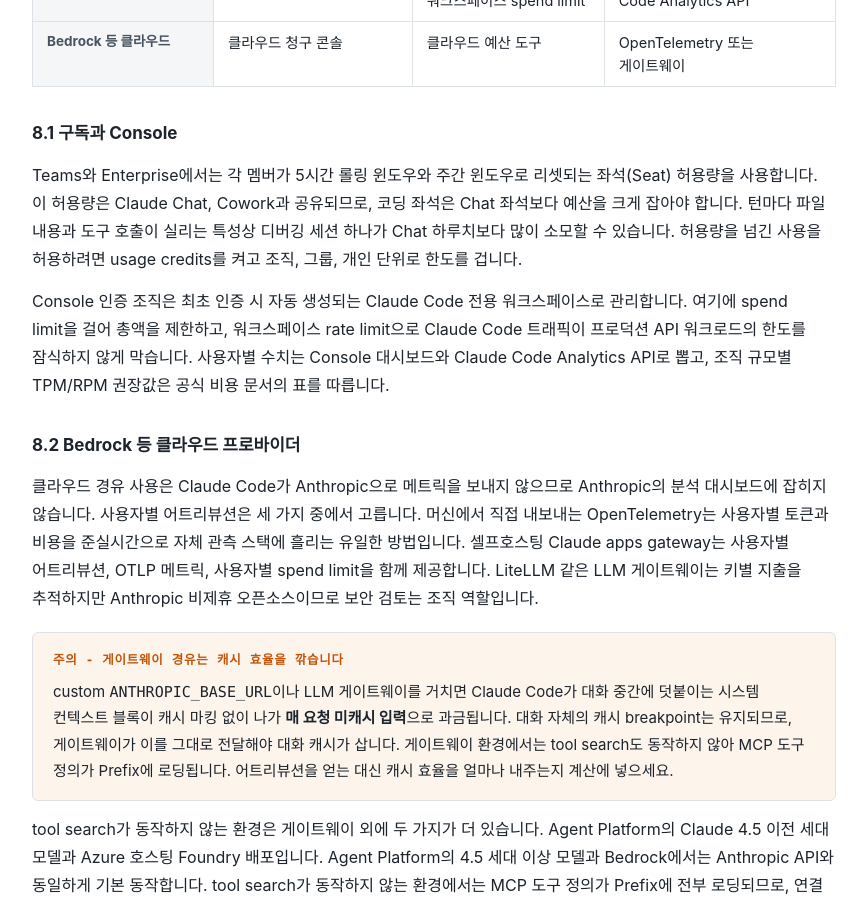
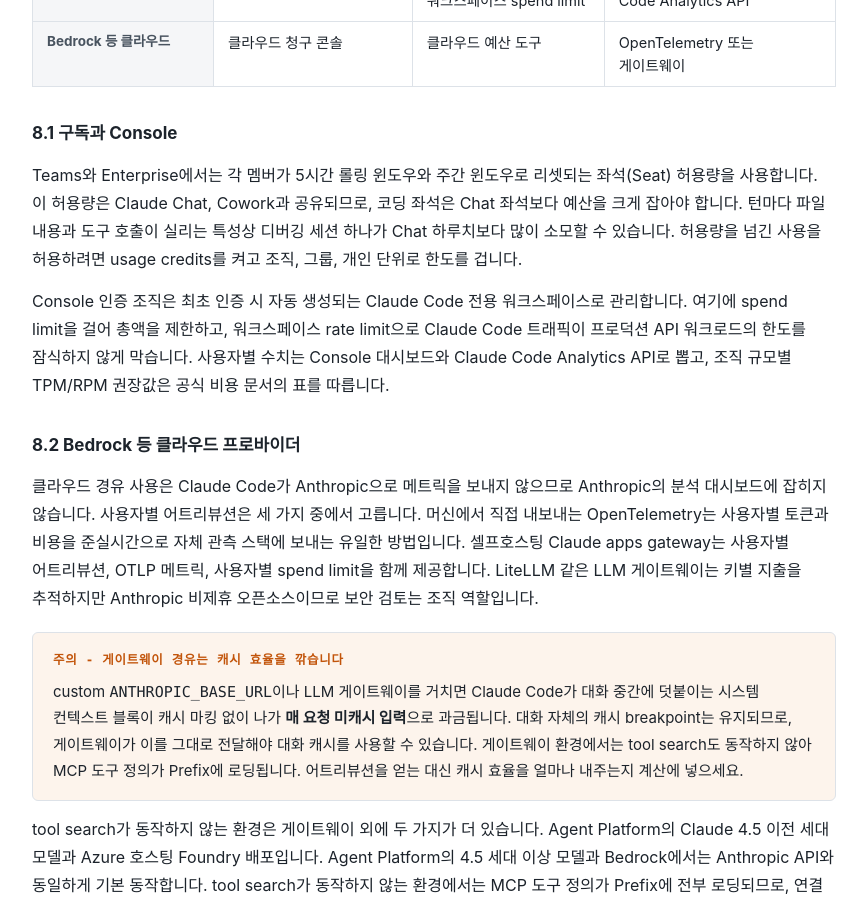
Before and after one commit to whchoi98/whchoi98.github.io, a Jekyll site: the page docs/techblog/aiml/claude-code-token-optimization-guide.html, which Jekyll copies as it is, in a window 1280 px wide and 900 px high, scrolled down 10036 px. Shown: the whole window, without its empty margins (206-1073 px from the left). Built offline with Jekyll 4.4.1, drawn with Linux system fonts in a browser that asks for light colours; some web fonts are replaced.

Commit message:
docs: token-guide 표현 정리 - 스택에 보내는/캐시를 사용할 수 있습니다

```diff
--- a/docs/techblog/aiml/claude-code-token-optimization-guide.html
+++ b/docs/techblog/aiml/claude-code-token-optimization-guide.html
@@ -1264,8 +1264,7 @@
   <p>
     클라우드 경유 사용은 Claude Code가 Anthropic으로 메트릭을 보내지 않으므로 Anthropic의
     분석 대시보드에 잡히지 않습니다. 사용자별 어트리뷰션은 세 가지 중에서 고릅니다.
-    머신에서 직접 내보내는 OpenTelemetry는 사용자별 토큰과 비용을 준실시간으로 자체 관측 스택에
-    흘리는 유일한 방법입니다. 셀프호스팅 Claude apps gateway는 사용자별 어트리뷰션, OTLP 메트릭,
+    머신에서 직접 내보내는 OpenTelemetry는 사용자별 토큰과 비용을 준실시간으로 자체 관측 스택에 보내는 유일한 방법입니다. 셀프호스팅 Claude apps gateway는 사용자별 어트리뷰션, OTLP 메트릭,
     사용자별 spend limit을 함께 제공합니다. LiteLLM 같은 LLM 게이트웨이는 키별 지출을 추적하지만
     Anthropic 비제휴 오픈소스이므로 보안 검토는 조직 역할입니다.
   </p>
@@ -1275,8 +1274,7 @@
     <p>
       custom <span class="mono">ANTHROPIC_BASE_URL</span>이나 LLM 게이트웨이를 거치면 Claude Code가
       대화 중간에 덧붙이는 시스템 컨텍스트 블록이 캐시 마킹 없이 나가 <strong>매 요청 미캐시 입력</strong>으로
-      과금됩니다. 대화 자체의 캐시 breakpoint는 유지되므로, 게이트웨이가 이를 그대로 전달해야 대화
-      캐시가 삽니다. 게이트웨이 환경에서는 tool search도 동작하지 않아 MCP 도구 정의가 Prefix에
+      과금됩니다. 대화 자체의 캐시 breakpoint는 유지되므로, 게이트웨이가 이를 그대로 전달해야 대화 캐시를 사용할 수 있습니다. 게이트웨이 환경에서는 tool search도 동작하지 않아 MCP 도구 정의가 Prefix에
       로딩됩니다. 어트리뷰션을 얻는 대신 캐시 효율을 얼마나 내주는지 계산에 넣으세요.
     </p>
   </div>
```
